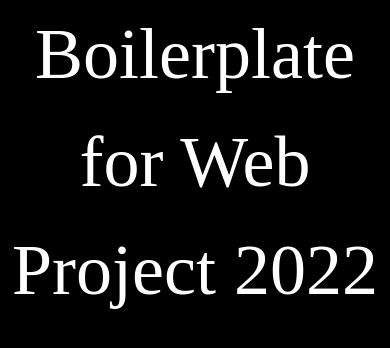
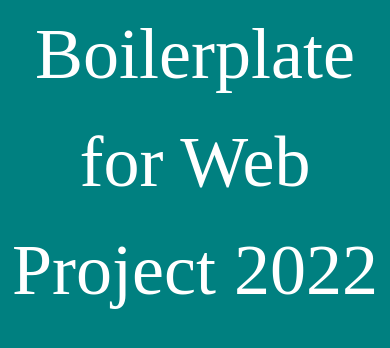
Before and after one commit to benediktgrether/boilerplate-2022, a website: page index.html in a window 390 px wide. Drawn offline with Linux system fonts and the light colour scheme.

Commit message:
TASK | Add new media queries and debug mixing, remove old bootstrap mixin

```diff
--- a/package.json
+++ b/package.json
@@ -16,7 +16,6 @@
     "babel-polyfill": "^6.26.0",
     "babel-preset-env": "^1.7.0",
     "babelify": "^10.0.0",
-    "bootstrap": "^5.2.0",
     "browserify": "^17.0.0",
     "gulp": "^4.0.2",
     "gulp-autoprefixer": "^6.1.0",
--- a/src/sass/components/_body.scss
+++ b/src/sass/components/_body.scss
@@ -1,5 +1,25 @@
 body {
     background-color: black;
+
+    @include xs {
+        background-color: teal;
+    }
+
+    @include md {
+        background-color: green;
+    }
+
+    @include lg {
+        background-color: blue;
+    }
+
+    @include xl {
+        background-color: red;
+    }
+
+    @include xxl {
+        background-color: yellow;
+    }
 }
 
 h1 {
--- /dev/null
+++ b/src/sass/configuration/_debug.scss
@@ -0,0 +1,3 @@
+@mixin layoutDebug {
+	border: dotted 1px red;
+}
--- a/src/sass/configuration/_mixin.scss
+++ b/src/sass/configuration/_mixin.scss
@@ -1,10 +1,26 @@
-$grid-gutter-width: 1.5rem;
-$spacer: 1rem;
-$gutters: (
-  0: 0,
-  1: $spacer * .25,
-  2: $spacer * .5,
-  3: $spacer,
-  4: $spacer * 1.5,
-  5: $spacer * 3,
-);
+// Media Queries
+@mixin xs {
+	@media (max-width: 599px) {
+		@content;
+	}
+}
+@mixin md {
+	@media (min-width: 600px) {
+		@content;
+	}
+}
+@mixin lg {
+	@media (min-width: 900px) {
+		@content;
+	}
+}
+@mixin xl {
+	@media (min-width: 1200px) {
+		@content;
+	}
+}
+@mixin xxl {
+	@media (min-width: 1800px) {
+		@content;
+	}
+}
--- a/src/sass/main.scss
+++ b/src/sass/main.scss
@@ -2,11 +2,8 @@
 @import "configuration/reset";
 @import "configuration/mixin";
 
-// bootstrap
-@import "../../node_modules/bootstrap/scss/functions";
-@import "../../node_modules/bootstrap/scss/variables";
-@import "../../node_modules/bootstrap/scss/mixins";
-@import "../../node_modules/bootstrap/scss/grid";
+// Debugg
+@import "configuration/debug";
 
 // elements
 
```
Also changed, not shown: dist/css/main.css.
